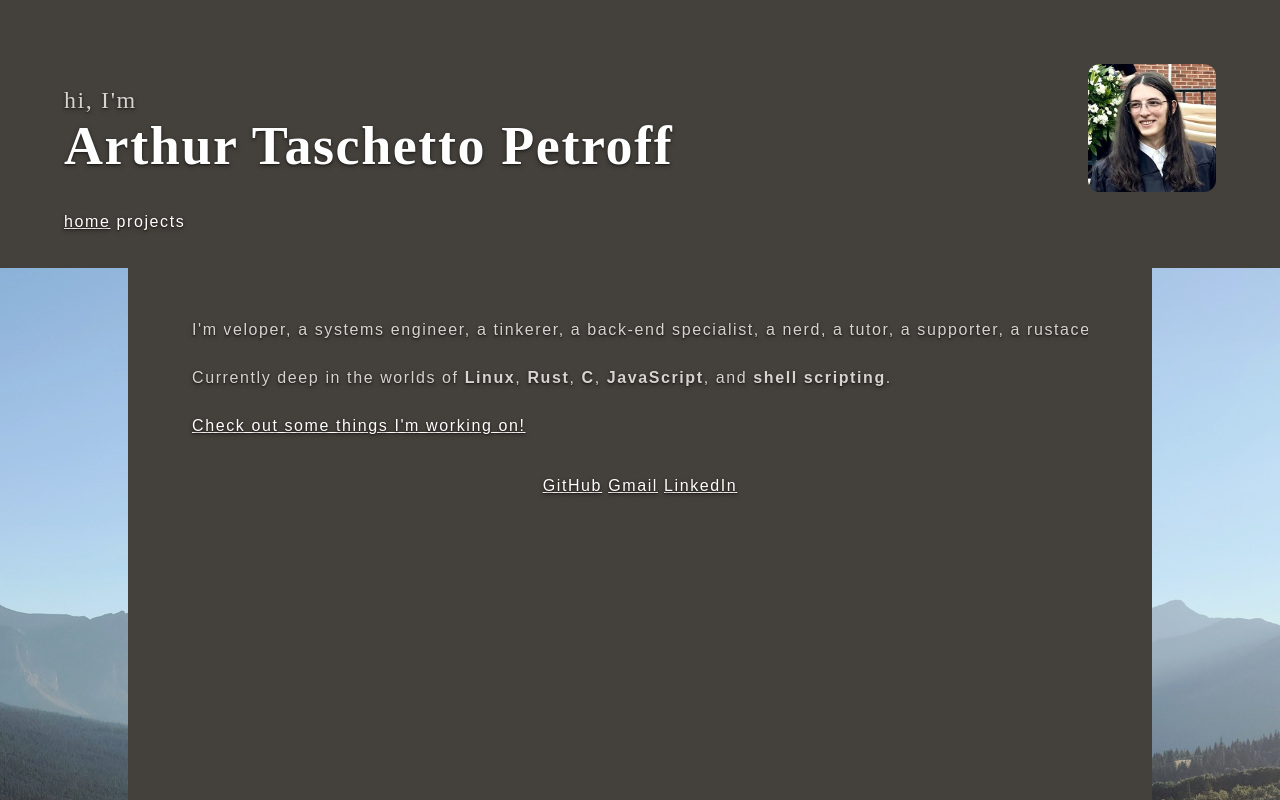
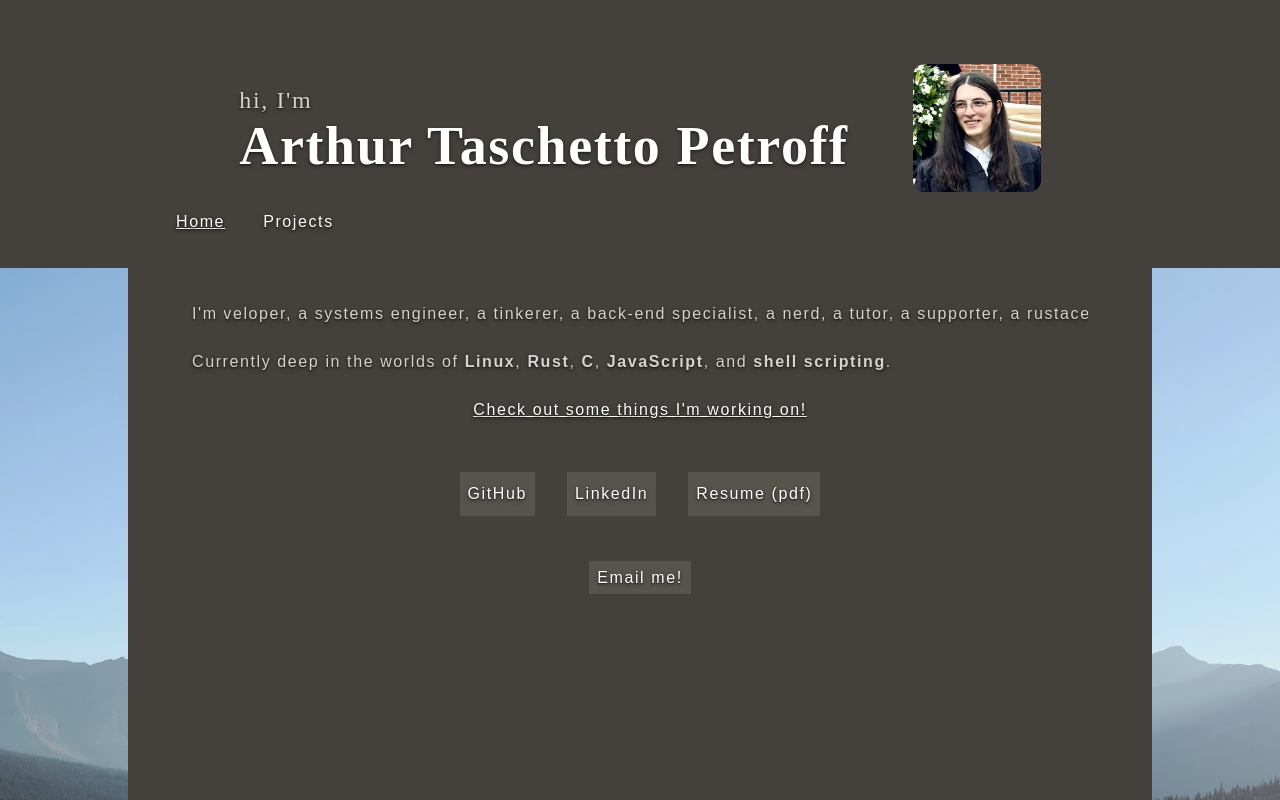
Before and after one commit to apetbrz/portfolio, a SvelteKit app in the folder client/: page / in a window 1280 px wide. Shown: the top 800 px of the page. Built offline with nearby package versions, Linux system fonts and the light colour scheme.

Commit message:
nicer buttons, more centralized header, added a resume.pdf link

```diff
--- a/client/src/app.css
+++ b/client/src/app.css
@@ -46,5 +46,5 @@ bold {
 }
 
 .pretty-button {
-    @apply p-2 bg-stone-800 rounded-md w-full border-stone-800 border-2 hover:bg-stone-900 active:bg-stone-950 focus:outline-2 focus:outline-stone-700 focus:outline-offset-2
+    @apply p-2 hover:bg-stone-600 hover:outline-stone-600 hover:outline-2 hover:outline-offset-2 focus:outline-stone-600 focus:outline-2 focus:outline-offset-2 active:bg-stone-800 active:ring-2 active:ring-stone-800 select-none;
 }
--- a/client/src/lib/NavBar.svelte
+++ b/client/src/lib/NavBar.svelte
@@ -2,19 +2,21 @@
     let props = $props();
 </script>
 
-{#snippet link(display = "home", dest = "/" + display)}
+{#snippet link(display = "home", dest = "/" + display.toLowerCase())}
     <a
         href={dest}
-        class="hover:text-stone-400 rounded-xs focus:outline-2 focus:outline-stone-100 focus:outline-offset-2 {props.active ==
-        display
+        class="mx-2 pretty-button {props.active == display.toLowerCase()
             ? 'underline'
             : '!no-underline'}"
+        draggable="false"
     >
         {display}
     </a>
 {/snippet}
 
-<div class="pretty continent px-16 !pt-4 !pb-8 md:py-8 sans">
-    {@render link("home", "/")}
-    {@render link("projects")}
+<div class="pretty continent !pt-4 !pb-8 sans">
+    <div class="mx-auto md:w-2xl xl:w-5xl px-8">
+        {@render link("Home", "/")}
+        {@render link("Projects")}
+    </div>
 </div>
--- a/client/src/routes/+page.svelte
+++ b/client/src/routes/+page.svelte
@@ -6,8 +6,8 @@
 <main
     class="mx-auto overflow-hidden text-stone-100 w-full bg-scenic-image bg-bottom h-min flex flex-col"
 >
-    <div class="pretty continent flex flex-row justify-between items-end">
-        <div class="max-w-max page-head">
+    <div class="pretty continent flex flex-row justify-center items-end">
+        <div class="w-min md:w-max page-head">
             <p class="!m-0 invisible md:visible">hi, I'm</p>
             <h1 class="!m-0">Arthur Taschetto Petroff</h1>
         </div>
@@ -17,15 +17,12 @@
             alt="me"
         />
     </div>
-
     <NavBar active="home" />
 
     <div
-        class="flex flex-col flex-wrap items-center py-8 md:bg-stone-700 md:mx-auto md:w-2xl xl:w-5xl"
+        class="flex flex-col flex-wrap gap-4 items-center py-4 md:bg-stone-700 md:mx-auto md:w-2xl xl:w-5xl"
     >
-        <div
-            class="pretty sans !w-full p-4 not-md:my-4 not-md:bg-stone-700 xl:px-16"
-        >
+        <div class="pretty sans !w-full py-4 px-8 not-md:bg-stone-700 xl:px-16">
             <Marquee
                 static="I'm"
                 text="a software developer, a systems engineer, a tinkerer, a back-end specialist, a nerd, a tutor, a supporter, a rustacean, an arch user btw,"
@@ -35,12 +32,43 @@
                 <bold>Linux</bold>, <bold>Rust</bold>, <bold>C</bold>,
                 <bold>JavaScript</bold>, and <bold>shell scripting</bold>.
             </p>
-            <a href="/projects">Check out some things I'm working on!</a>
+            <div class="mx-auto w-max">
+                <a href="/projects" class="pretty-button" draggable="false">
+                    Check out some things I'm working on!
+                </a>
+            </div>
         </div>
-        <div class="pretty sans p-4 not-md:my-4 not-md:bg-stone-700">
-            <a href="https://github.com/apetbrz" class="mt-4">GitHub</a>
-            <a href="mailto:apetbrz@gmail.com" class="">Gmail</a>
-            <a href="https://www.linkedin.com/in/arthur-t-petroff/">LinkedIn</a>
+        <div class="pretty sans p-4 not-md:bg-stone-700 flex flex-row gap-8">
+            <a
+                href="https://github.com/apetbrz"
+                class="pretty-button bg-stone-600 !no-underline"
+                draggable="false"
+            >
+                GitHub
+            </a>
+            <a
+                href="https://www.linkedin.com/in/arthur-t-petroff/"
+                class="pretty-button bg-stone-600 !no-underline"
+                draggable="false"
+            >
+                LinkedIn
+            </a>
+            <a
+                href="/resume.pdf"
+                class="pretty-button bg-stone-600 !no-underline"
+                draggable="false"
+            >
+                Resume (pdf)
+            </a>
+        </div>
+        <div class="pretty sans p-4 not-md:bg-stone-700">
+            <a
+                href="mailto:apetbrz@gmail.com"
+                class="pretty-button bg-stone-600 !no-underline"
+                draggable="false"
+            >
+                Email me!
+            </a>
         </div>
         <div class="h-128"></div>
     </div>
```
